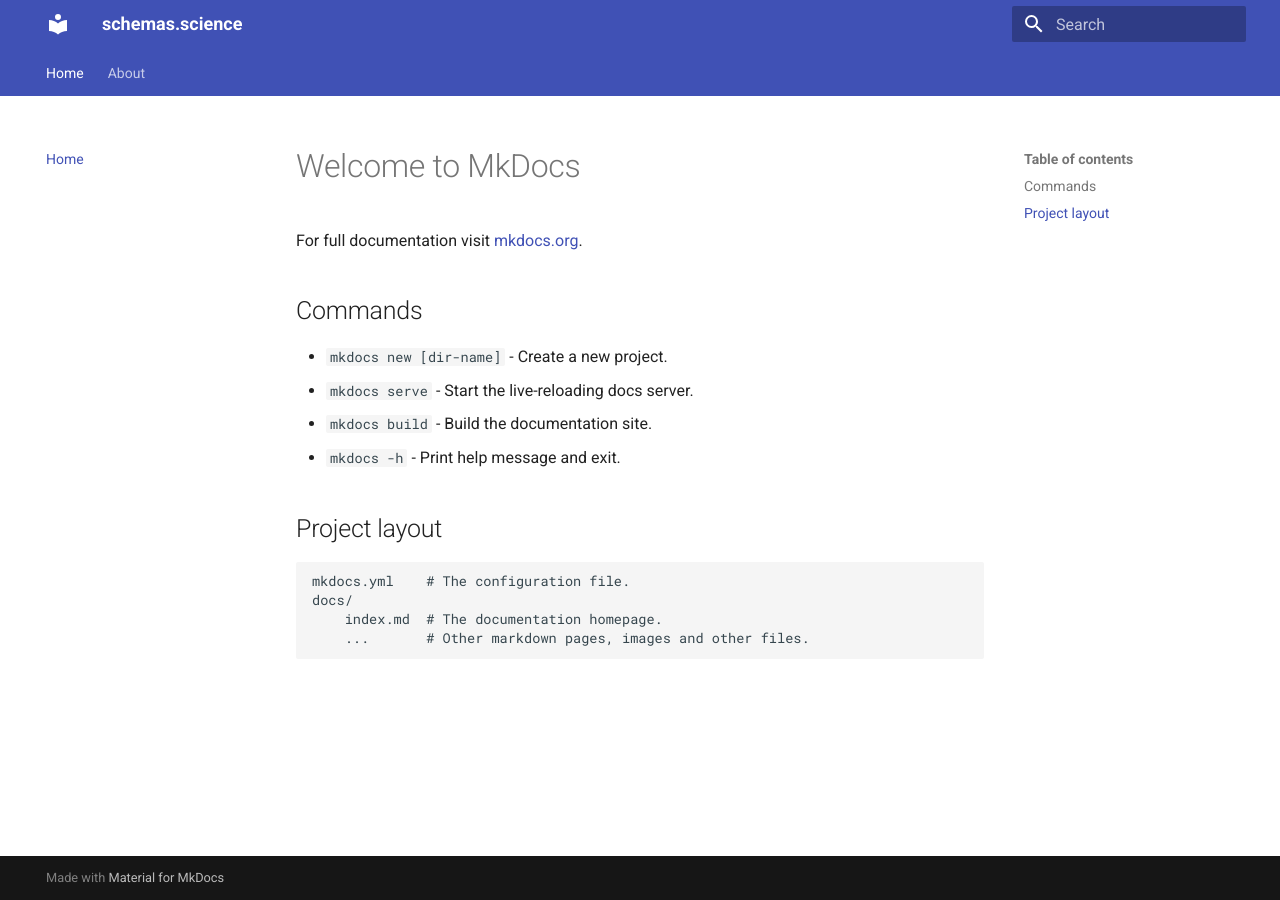
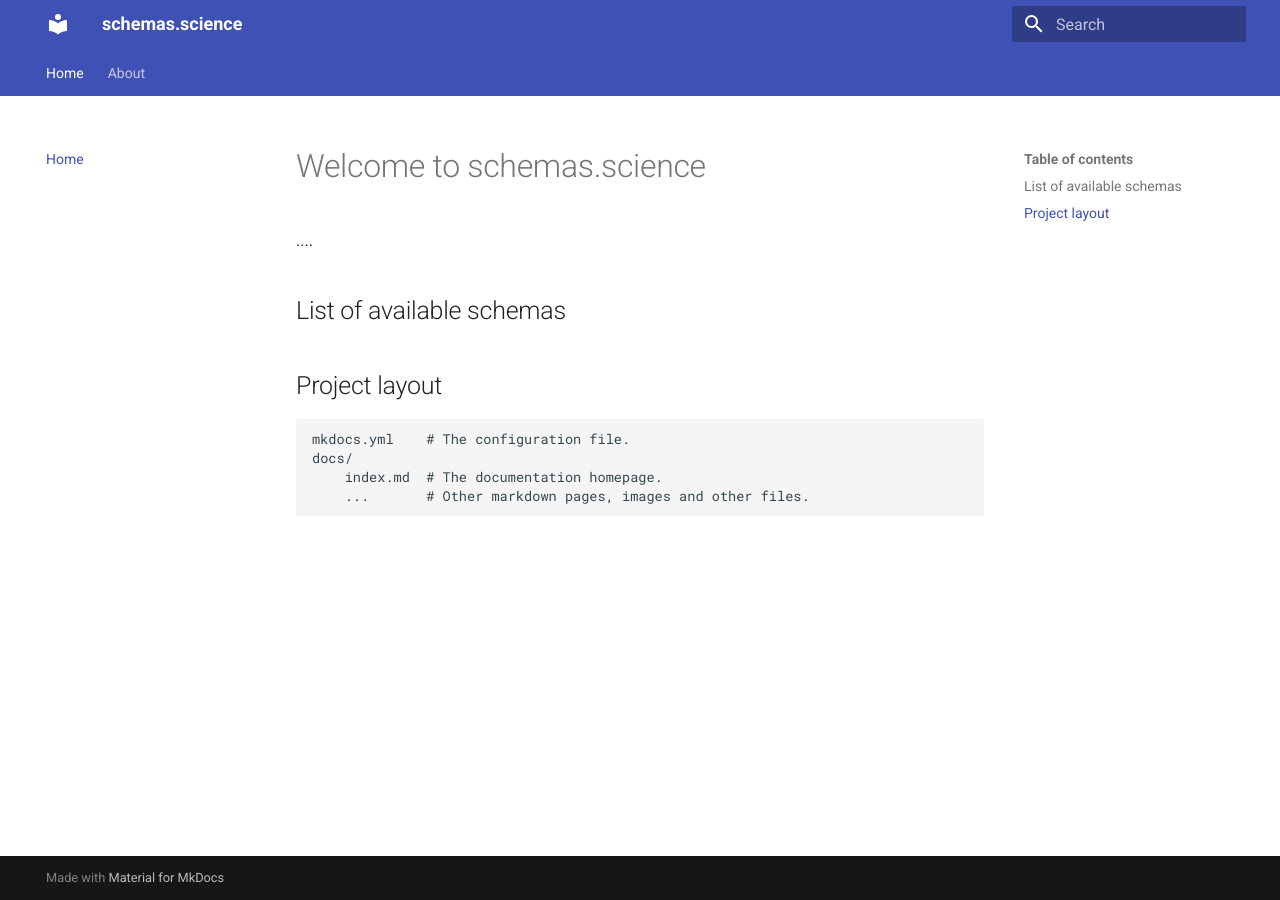
Before and after one commit to schemas-science/schemas.science.github.io, an MkDocs documentation site: the page built from docs/index.md, in a window 1280 px wide. Built offline with MkDocs 1.6.1 and Material for MkDocs 9.7.7, drawn with Linux system fonts in a browser that asks for light colours.

Commit message:
Update index.md

```diff
--- a/docs/index.md
+++ b/docs/index.md
@@ -1,13 +1,8 @@
-# Welcome to MkDocs
+# Welcome to schemas.science
 
-For full documentation visit [mkdocs.org](https://www.mkdocs.org).
+....
 
-## Commands
-
-* `mkdocs new [dir-name]` - Create a new project.
-* `mkdocs serve` - Start the live-reloading docs server.
-* `mkdocs build` - Build the documentation site.
-* `mkdocs -h` - Print help message and exit.
+## List of available schemas
 
 ## Project layout
 
```
